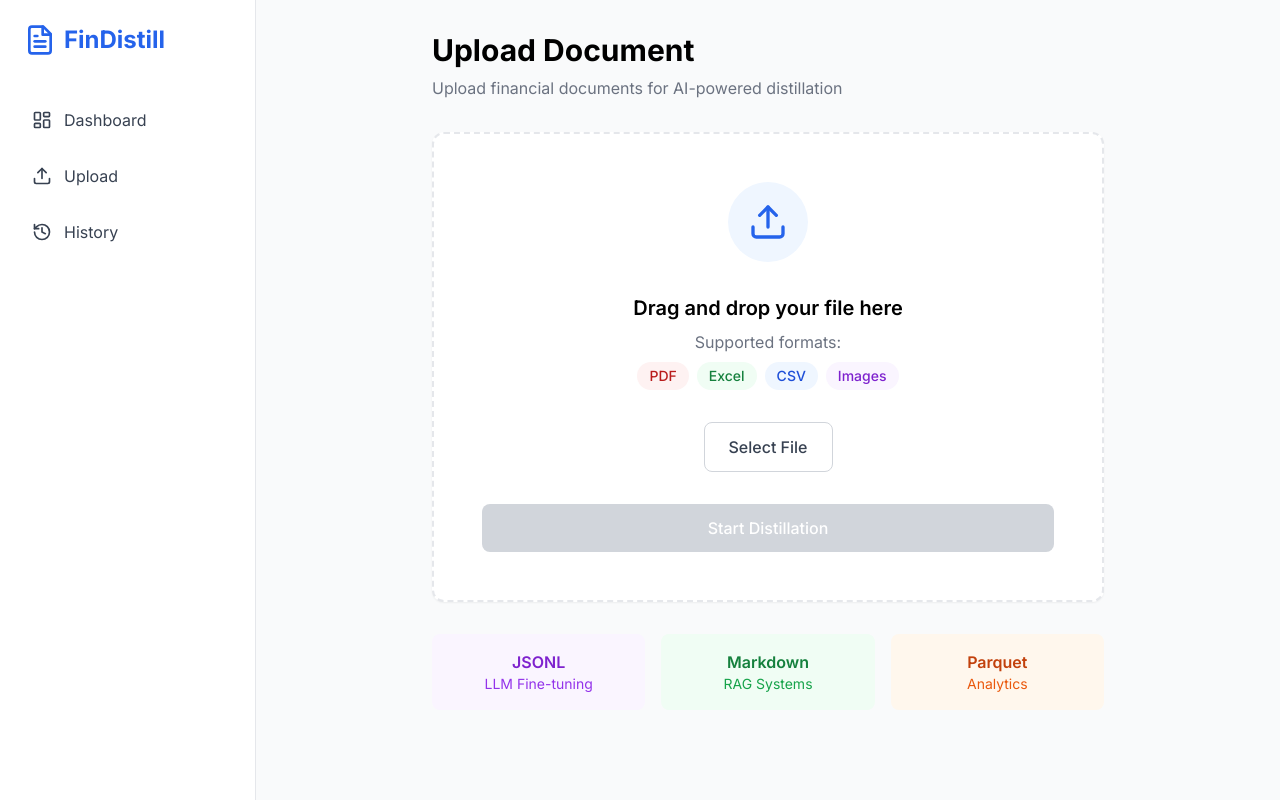
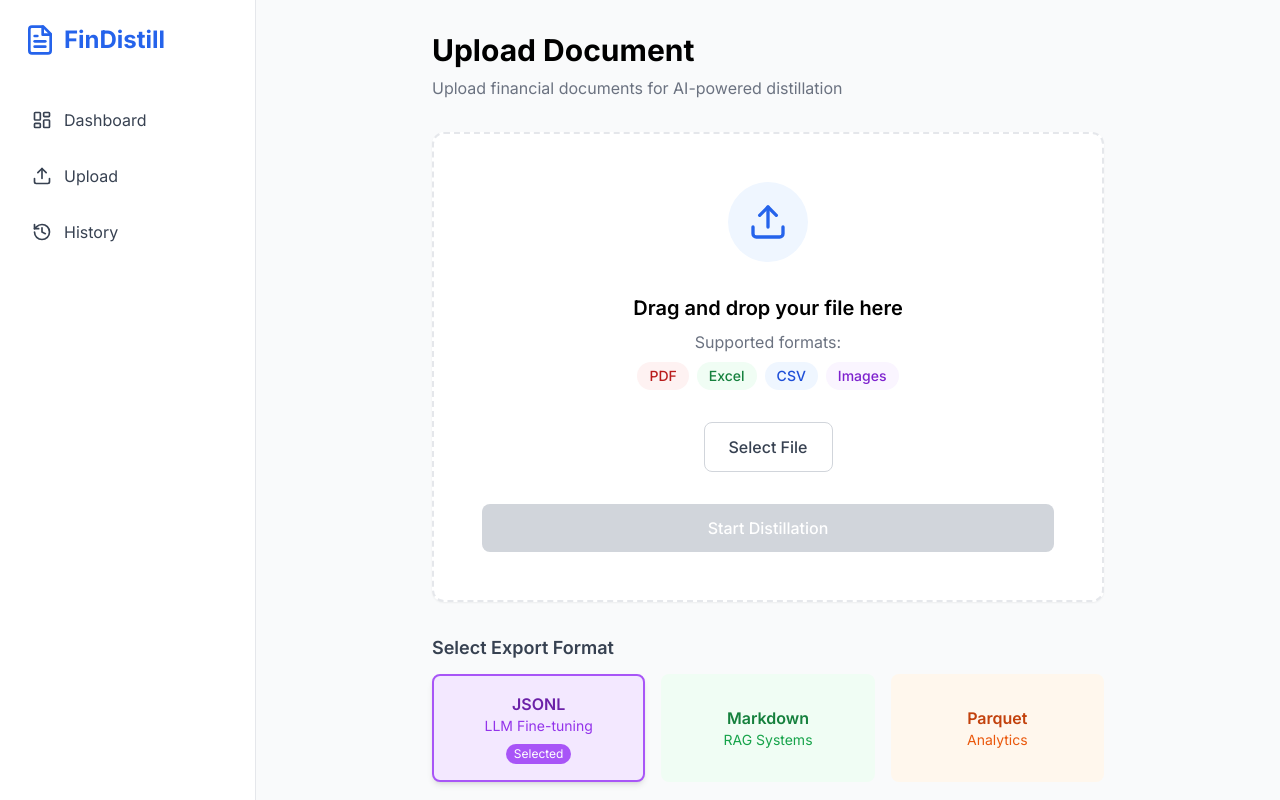
Before and after one commit to sjbjdjakjwh2823/findistll, a Next.js app: page /upload in a window 1280 px wide. Built offline with nearby package versions, Linux system fonts and the light colour scheme.

Commit message:
Add auto-migration for file_type column and export format selector UI

```diff
--- a/app/upload/page.tsx
+++ b/app/upload/page.tsx
@@ -22,6 +22,7 @@ export default function UploadPage() {
     const [status, setStatus] = useState<'idle' | 'success' | 'error'>('idle');
     const [errorMessage, setErrorMessage] = useState('');
     const [dragOver, setDragOver] = useState(false);
+    const [exportFormat, setExportFormat] = useState<'jsonl' | 'markdown' | 'parquet'>('jsonl');
     const router = useRouter();
 
     const handleFileChange = (e: React.ChangeEvent<HTMLInputElement>) => {
@@ -64,7 +65,7 @@ export default function UploadPage() {
         formData.append('file', file);
 
         try {
-            const response = await axios.post(apiUrl('/api/extract'), formData, {
+            const response = await axios.post(apiUrl(`/api/extract?export_format=${exportFormat}`), formData, {
                 headers: {
                     'Content-Type': 'multipart/form-data',
                 },
@@ -198,19 +199,55 @@ export default function UploadPage() {
                 )}
             </div>
 
-            {/* Export Format Info */}
-            <div className="mt-8 grid grid-cols-3 gap-4">
-                <div className="bg-purple-50 p-4 rounded-lg text-center">
-                    <h4 className="font-semibold text-purple-700">JSONL</h4>
-                    <p className="text-sm text-purple-600">LLM Fine-tuning</p>
-                </div>
-                <div className="bg-green-50 p-4 rounded-lg text-center">
-                    <h4 className="font-semibold text-green-700">Markdown</h4>
-                    <p className="text-sm text-green-600">RAG Systems</p>
-                </div>
-                <div className="bg-orange-50 p-4 rounded-lg text-center">
-                    <h4 className="font-semibold text-orange-700">Parquet</h4>
-                    <p className="text-sm text-orange-600">Analytics</p>
+            {/* Export Format Selector */}
+            <div className="mt-8">
+                <h3 className="text-lg font-semibold mb-3 text-gray-700">Select Export Format</h3>
+                <div className="grid grid-cols-3 gap-4">
+                    <button
+                        onClick={() => setExportFormat('jsonl')}
+                        className={`p-4 rounded-lg text-center transition-all border-2 ${exportFormat === 'jsonl'
+                                ? 'bg-purple-100 border-purple-500 shadow-md'
+                                : 'bg-purple-50 border-transparent hover:border-purple-300'
+                            }`}
+                    >
+                        <h4 className={`font-semibold ${exportFormat === 'jsonl' ? 'text-purple-800' : 'text-purple-700'}`}>
+                            JSONL
+                        </h4>
+                        <p className="text-sm text-purple-600">LLM Fine-tuning</p>
+                        {exportFormat === 'jsonl' && (
+                            <span className="inline-block mt-2 px-2 py-0.5 bg-purple-500 text-white text-xs rounded-full">Selected</span>
+                        )}
+                    </button>
+                    <button
+                        onClick={() => setExportFormat('markdown')}
+                        className={`p-4 rounded-lg text-center transition-all border-2 ${exportFormat === 'markdown'
+                                ? 'bg-green-100 border-green-500 shadow-md'
+                                : 'bg-green-50 border-transparent hover:border-green-300'
+                            }`}
+                    >
+                        <h4 className={`font-semibold ${exportFormat === 'markdown' ? 'text-green-800' : 'text-green-700'}`}>
+                            Markdown
+                        </h4>
+                        <p className="text-sm text-green-600">RAG Systems</p>
+                        {exportFormat === 'markdown' && (
+                            <span className="inline-block mt-2 px-2 py-0.5 bg-green-500 text-white text-xs rounded-full">Selected</span>
+                        )}
+                    </button>
+                    <button
+                        onClick={() => setExportFormat('parquet')}
+                        className={`p-4 rounded-lg text-center transition-all border-2 ${exportFormat === 'parquet'
+                                ? 'bg-orange-100 border-orange-500 shadow-md'
+                                : 'bg-orange-50 border-transparent hover:border-orange-300'
+                            }`}
+                    >
+                        <h4 className={`font-semibold ${exportFormat === 'parquet' ? 'text-orange-800' : 'text-orange-700'}`}>
+                            Parquet
+                        </h4>
+                        <p className="text-sm text-orange-600">Analytics</p>
+                        {exportFormat === 'parquet' && (
+                            <span className="inline-block mt-2 px-2 py-0.5 bg-orange-500 text-white text-xs rounded-full">Selected</span>
+                        )}
+                    </button>
                 </div>
             </div>
         </div>
```
Also changed, not shown: 1 other file (tests, documents, lock files or other folders).
